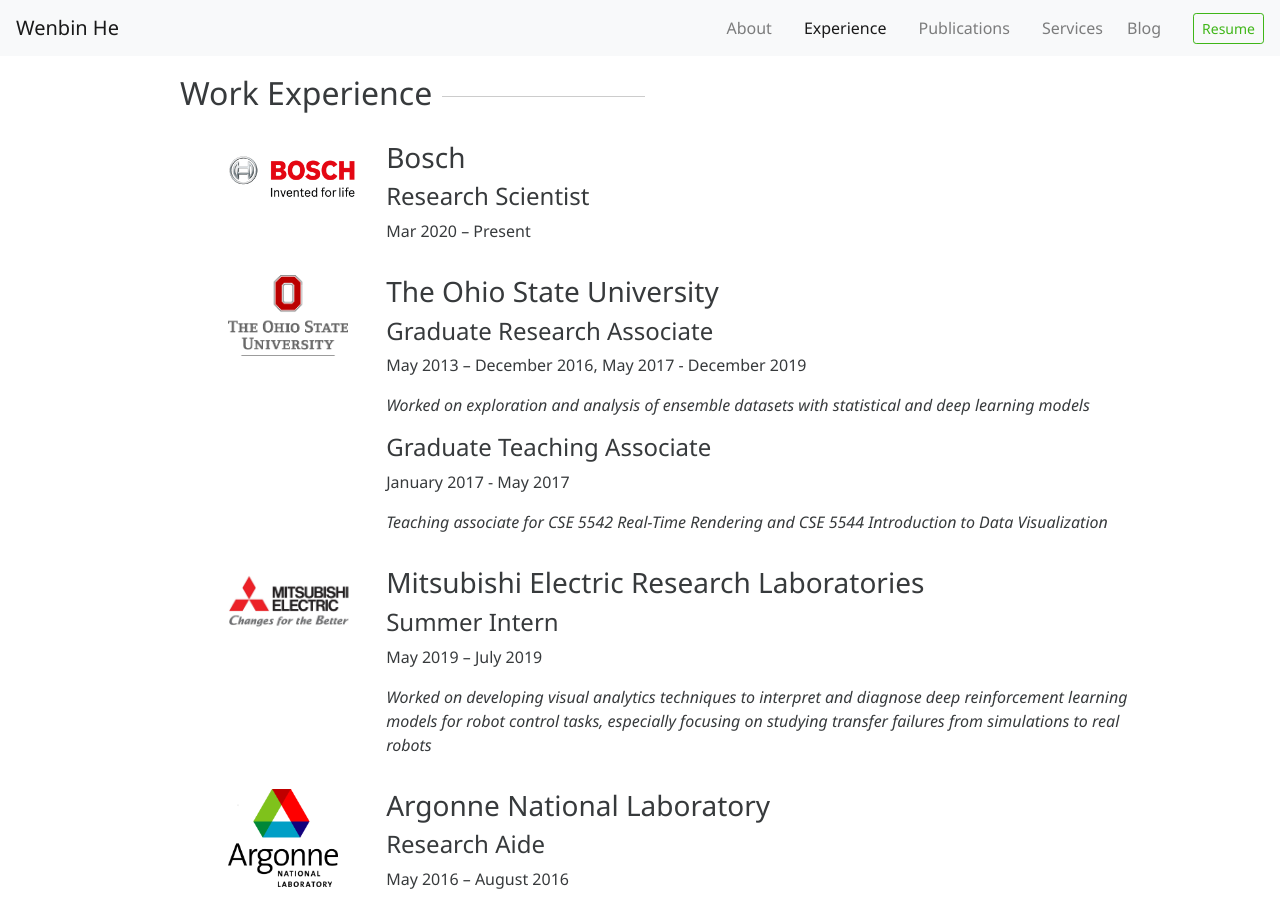
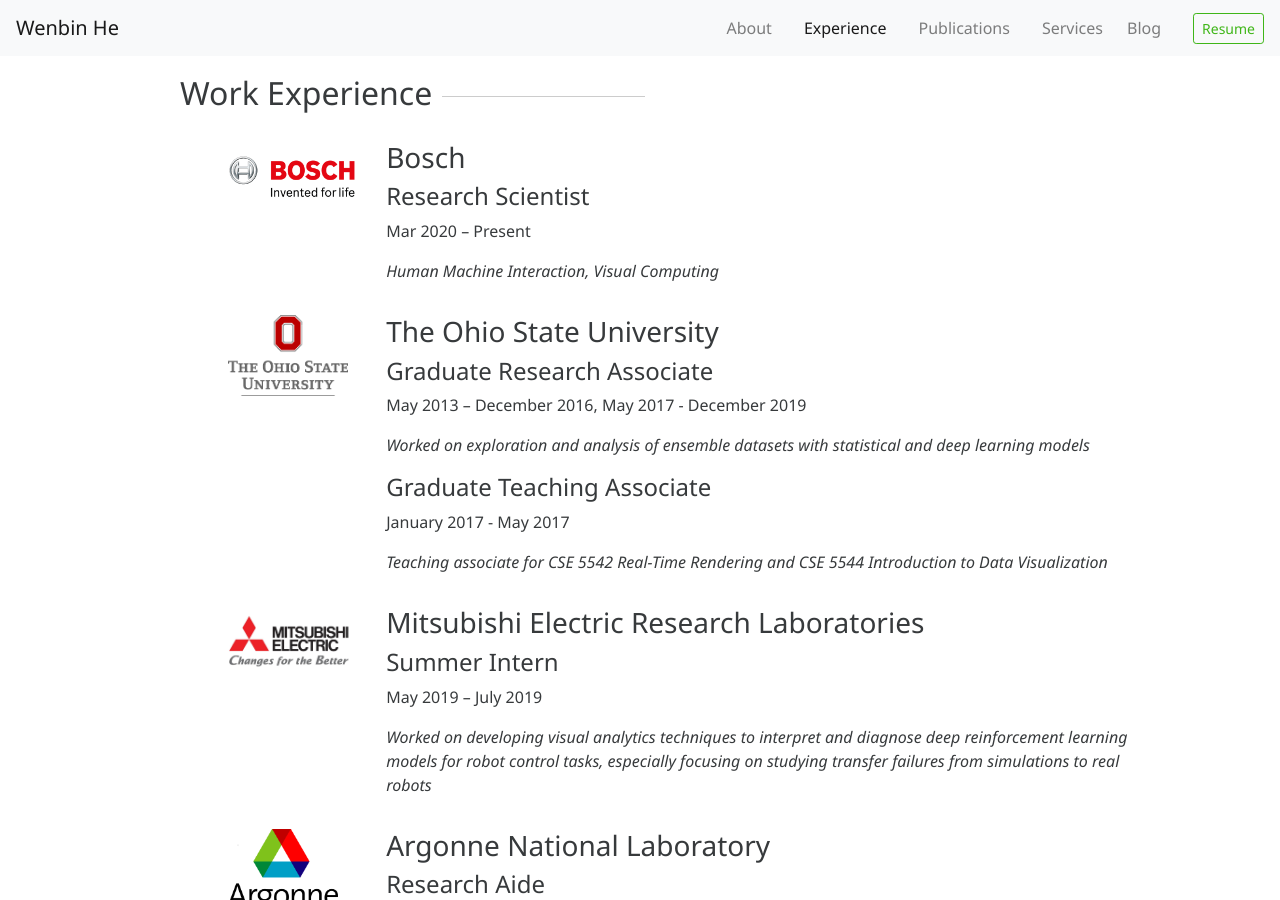
Before and after one commit to hewenbin/hewenbin.github.io, a Jekyll site: the page built from index.html, in a window 1280 px wide and 900 px high, scrolled down 1257 px. Built offline with Jekyll 4.4.1, drawn with Linux system fonts in a browser that asks for light colours; nearby versions of some CDN libraries; a style sheet for code colours, icons or effects is not loaded.

Commit message:
Minor changes

```diff
--- a/_includes/experience.html
+++ b/_includes/experience.html
@@ -10,6 +10,7 @@
       <h3>Bosch</h3>
       <h4>Research Scientist</h4>
       <p>Mar 2020 – Present</p>
+      <p><em>Human Machine Interaction, Visual Computing</em></p>
     </div>
   </div>
 
--- a/_includes/home.html
+++ b/_includes/home.html
@@ -5,7 +5,7 @@
 <p class="text-center lead">Research Scientist at Bosch</p>
 
 <p class="text-center">
-  <a class="btn btn-light mx-1 mt-1" href="mailto:hewenbin.495@gmail.com" target="_blank" role="button">
+  <a class="btn btn-light mx-1 mt-1" href="mailto:wenbin.he2@us.bosch.com" target="_blank" role="button">
     <i class="far fa-envelope"></i> Mail
   </a>
   <a class="btn btn-light mx-1 mt-1" href="https://www.linkedin.com/in/wenbin-he-311906166/" target="_blank" role="button">
```
Also changed, not shown: 1 other file.
